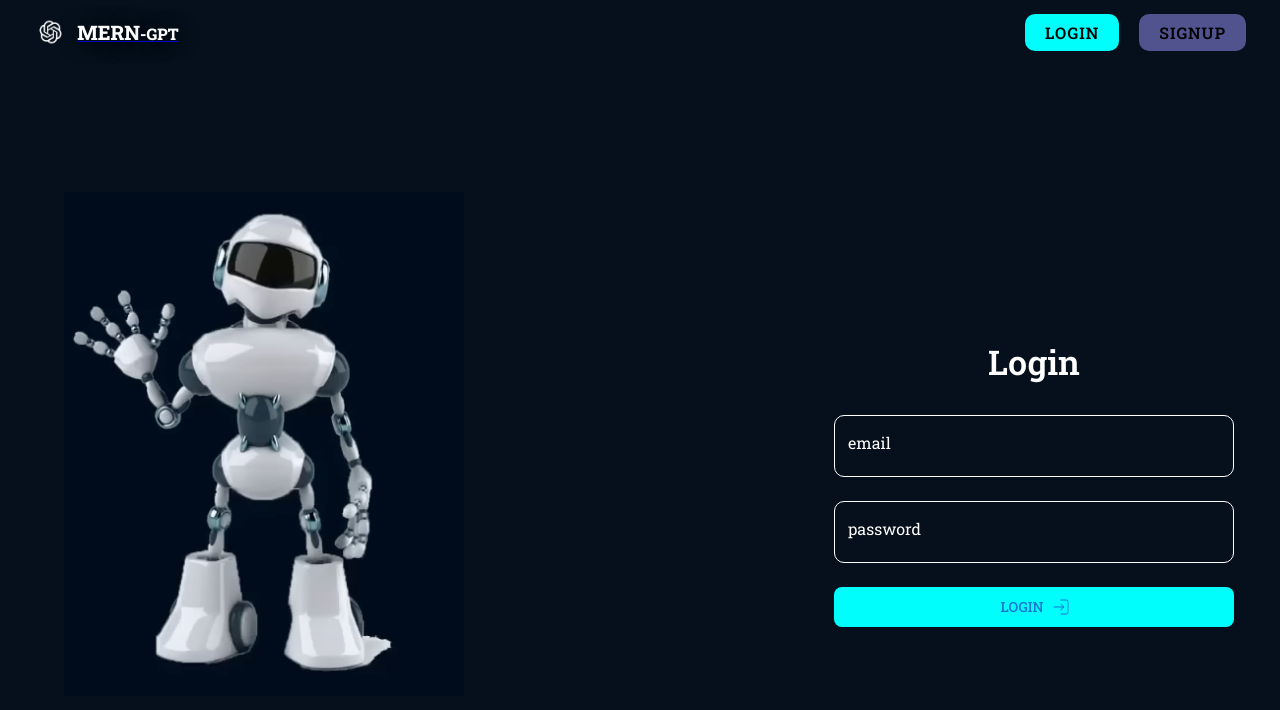
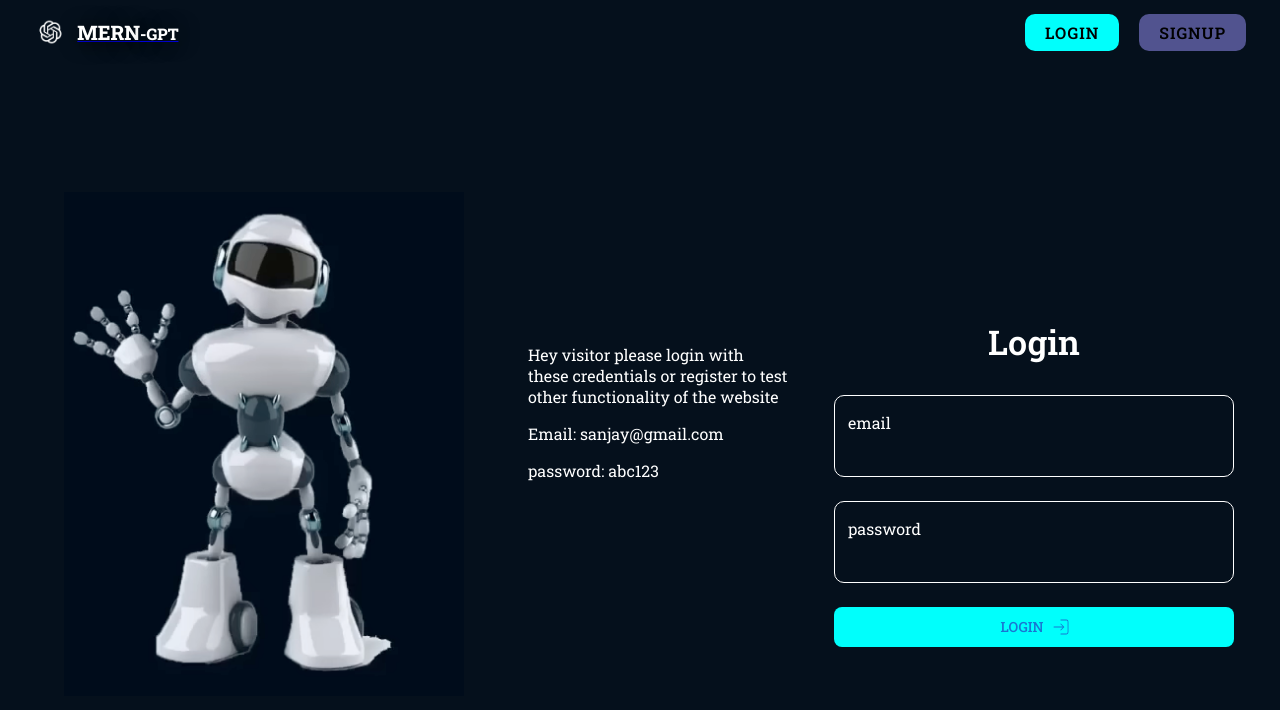
Before and after one commit to snju25/my-ai-chatbot, a React (Vite) app in the folder frontend/: page /login in a window 1280 px wide. Shown: the top 710 px of the page. Built offline with nearby package versions, Linux system fonts and the light colour scheme; no server answers.

Commit message:
fixed the issues

```diff
--- a/frontend/src/components/shared/CustomisedInput.tsx
+++ b/frontend/src/components/shared/CustomisedInput.tsx
@@ -7,7 +7,7 @@ type Props = {
 }
 const CustomisedInput = (props: Props) => {
   return (
-    <TextField margin="normal" InputLabelProps={{style: {color: "white"}}} name={props.name} label={props.label} type={props.type} InputProps={{style: {width: "400px", color:"white", borderRadius:10, fontSize: 20 }}} />
+    <TextField margin="normal" InputLabelProps={{style: {color: "white"}}} name={props.name} label={props.label} type={props.type} InputProps={{style: {width: "400px", color:"white", borderRadius:10, fontSize: 20,padding:"10px" }}} />
   )
 }
 export default CustomisedInput
--- a/frontend/src/pages/Login.tsx
+++ b/frontend/src/pages/Login.tsx
@@ -18,6 +18,7 @@ const Login = () => {
       toast.loading("Signing In", {id: "login"})
       await auth?.login(email,password)
       toast.success("Signed In Successfully", {id: "login"})
+      navigate(0)
     } catch (error) {
       console.log(error)
       toast.error("Signing in failed", {id: "login"})
@@ -35,6 +36,11 @@ const Login = () => {
       <Box padding={8} mt={8} display={{md: "flex",sm:"none",xs: "none"}}>
         <img src="airbot.png" alt="robot" style={{width: "400px"}} />
       </Box>
+      <Box sx={{justifySelf:"center", alignSelf:"center"}}>
+        <p>Hey visitor please login with these credentials or register to test other functionality of the website</p>
+        <p>Email: sanjay@gmail.com</p>
+        <p>password: abc123</p>
+      </Box>
       <Box display={"flex"} flex={{xs: 1, md: 0.5}} justifyContent={"center"} alignItems={"center"} padding={2} ml={"auto"} mt={16}>
         <form onSubmit={handleSubmit} style={{margin: "auto" , padding: "30px" , boxShadow: "10px 10 px 20px #000", borderRadius: "10px", border: "none"}}>
           <Box sx={{display: "flex", flexDirection:"column", justifyContent: "center"}}>
```
